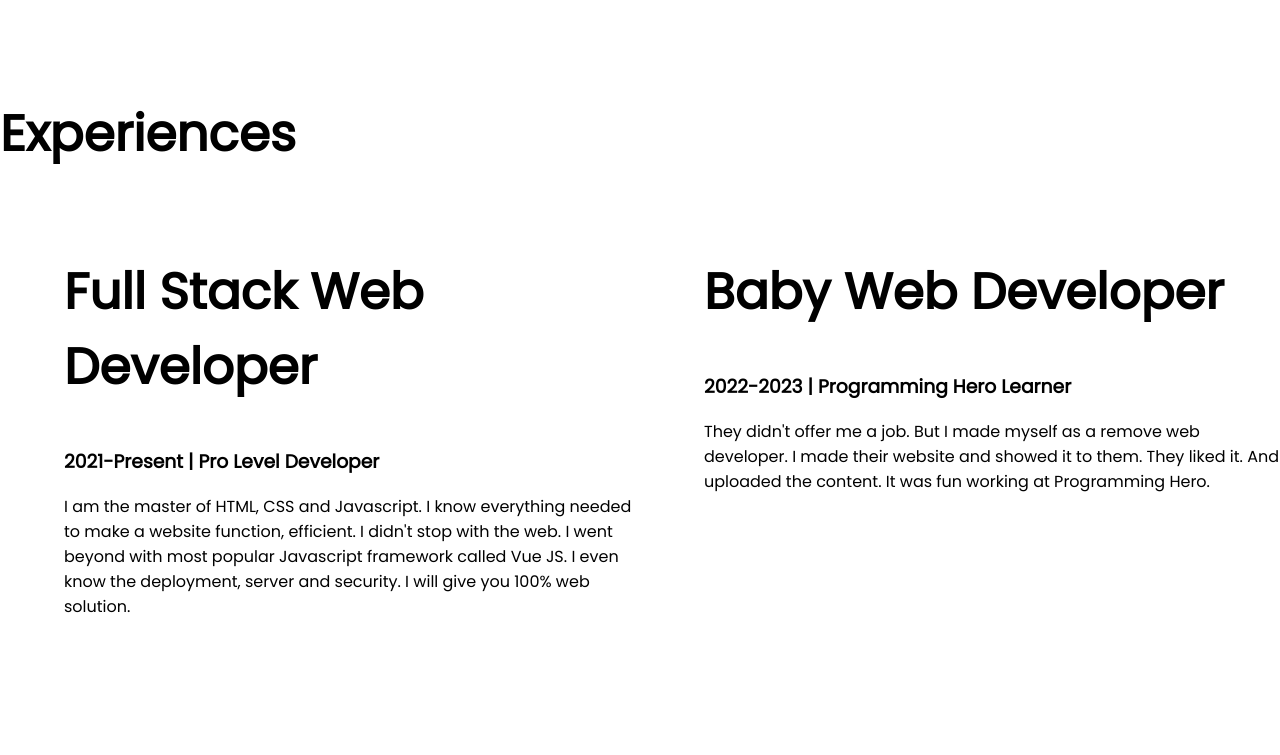
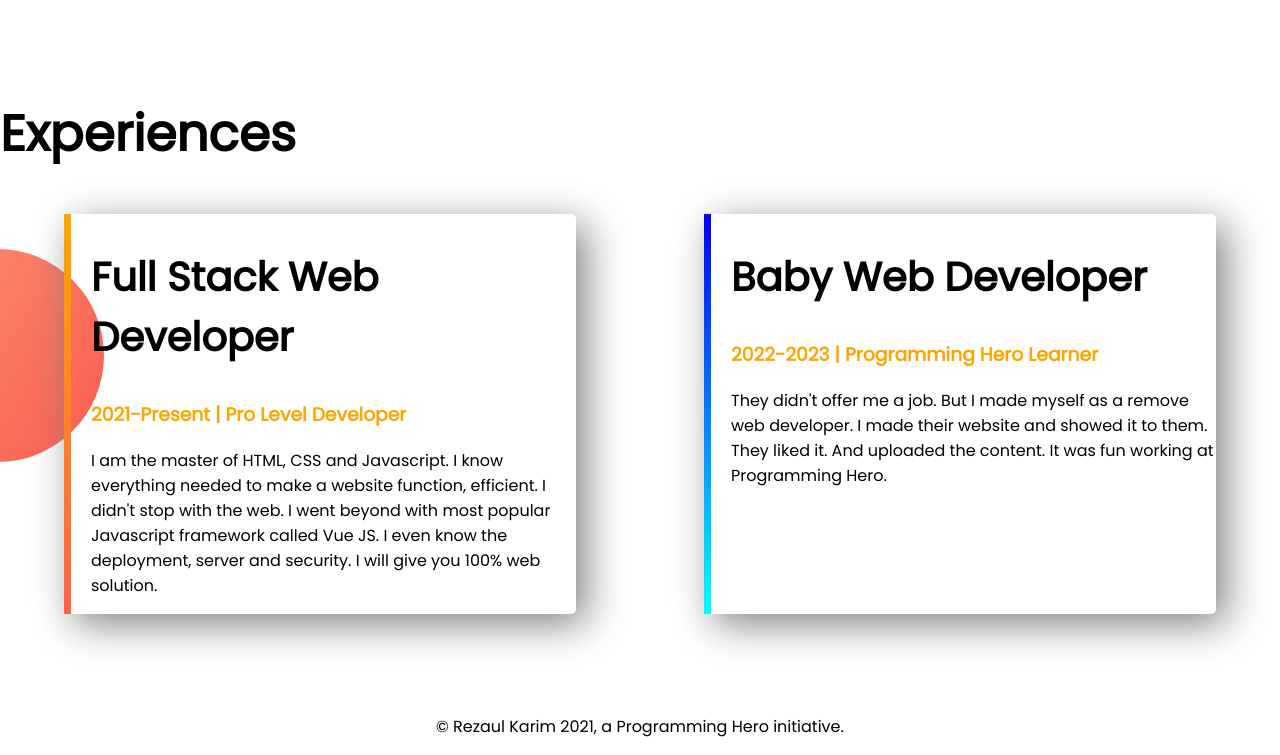
Before and after one commit to rokey64/portfolio, a plain HTML site: page index.html in a window 1280 px wide. Shown: the part 1017-1772 px from the top of the page. Drawn offline with Linux system fonts and the light colour scheme.

Commit message:
Experience and Footer Area

```diff
--- a/index.html
+++ b/index.html
@@ -39,19 +39,22 @@
    <section class="experience">
        <h1>Experiences</h1>
        <div class="flexiable">
-        <div class="half-width">
-        	<h1>Full Stack Web Developer</h1>
-            <h3>2021-Present | Pro Level Developer</h3>
+        <div id="exp-item-1" class="expeience-item">
+        	<h2>Full Stack Web Developer</h2>
+            <h3 class="orange-color">2021-Present | Pro Level Developer</h3>
             <P>I am the master of HTML, CSS and Javascript. I know everything needed to make a website function, efficient. I didn't stop with the web. I went beyond with most popular Javascript framework called Vue JS. I even know the deployment, server and security. I will give you 100% web solution.</P>
        </div>
-       <div class="half-width">
-            <h1>Baby Web Developer</h1>
-            <h3>2022-2023 | Programming Hero Learner</h3>
+       <div id="exp-item-2" class="expeience-item">
+            <h2>Baby Web Developer</h2>
+            <h3 class="orange-color">2022-2023 | Programming Hero Learner</h3>
             <P>They didn't offer me a job. But I made myself as a remove web developer. I made their website and showed it to them. They liked it. And uploaded the content. It was fun working at Programming Hero.</P>
        </div>
        </div>
+    </section>
 
-   </section>
+    <footer>
+        <p>© Rezaul Karim 2021, a Programming Hero initiative.</p>
+    </footer>
 
 </body>
 </html>
--- a/style.css
+++ b/style.css
@@ -5,6 +5,9 @@ body{
 }
 h1{
     font-size: 50px;
+}
+h2{
+    font-size: 40px;
 }
 .orange-color{
     color: orange;
@@ -44,3 +47,32 @@ h1{
     background-repeat: no-repeat;
     background-position: right;
 }
+
+.experience{
+    background-image: url(images/exp-bg.png);
+    background-repeat: no-repeat;
+    background-position: left;
+}
+
+.expeience-item{
+    width: 40%;
+    margin-left: 5%;
+    margin-right: 5%;
+    padding-left: 20px;
+    box-shadow: 10px 10px 40px gray;
+    border-radius: 5px;
+}
+#exp-item-1{
+    border-left: 7px solid;
+    border-image: linear-gradient(orange, tomato);
+    border-image-slice: 1;
+
+}
+#exp-item-2{
+    border-left: 7px solid;
+    border-image: linear-gradient(blue, cyan);
+    border-image-slice: 1;
+}
+footer p{
+    text-align: center;
+}
```
